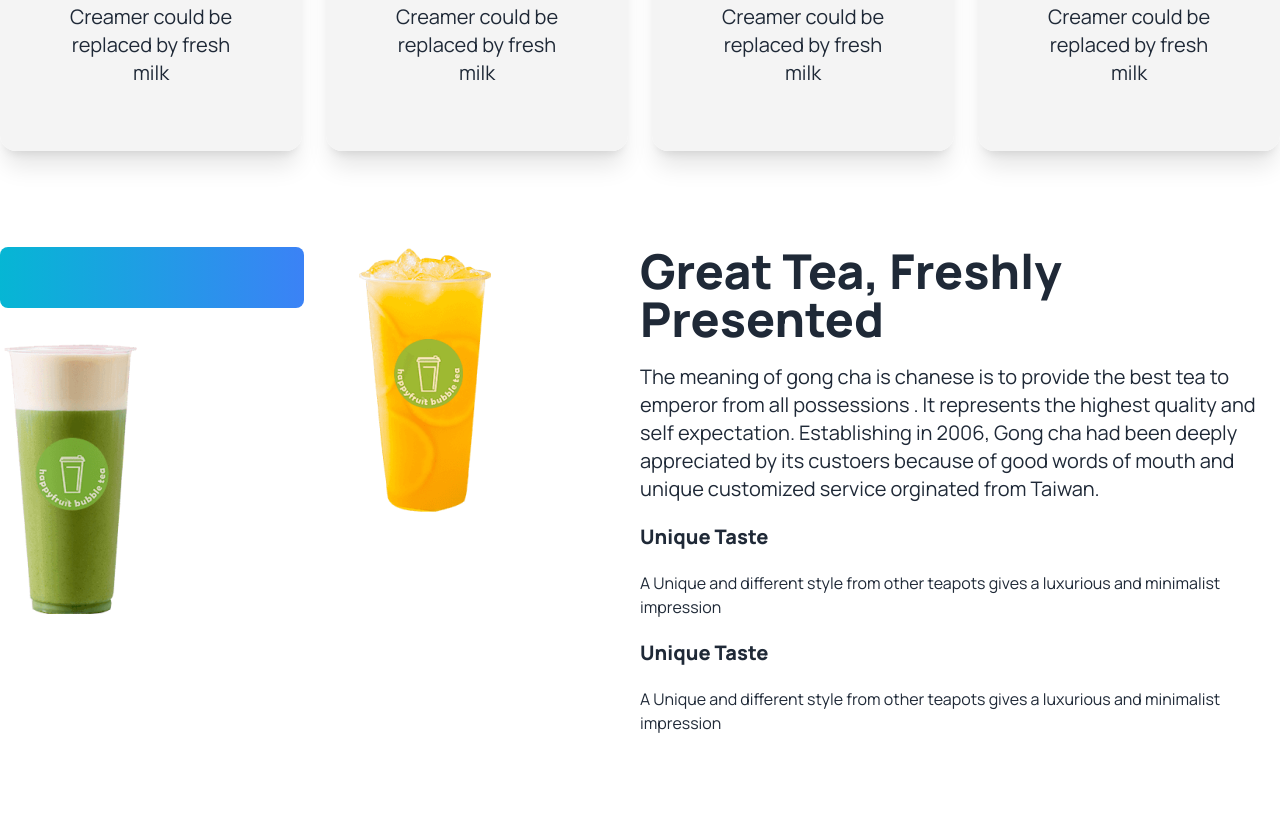
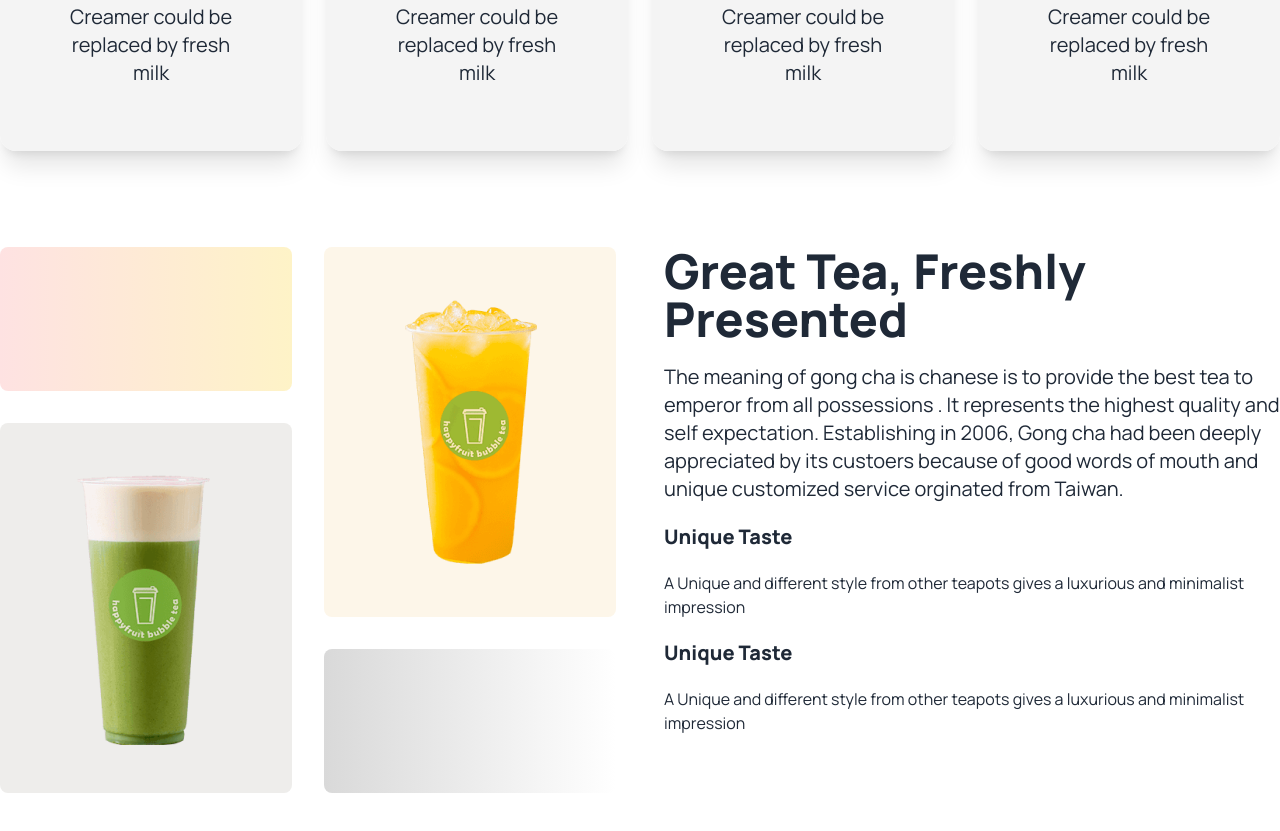
Before and after one commit to sndgfn/tea-house-with-daisyui, a plain HTML site: page index.html in a window 1280 px wide. Shown: the part 838-1669 px from the top of the page. Drawn offline with nearby package versions, Linux system fonts and the light colour scheme.

Commit message:
created great layout

```diff
--- a/index.html
+++ b/index.html
@@ -107,15 +107,23 @@
 
         </section>
         <!-- great tea section -->
-        <section class="my-24 flex lg:flex-row flex-col">
+        <section class="my-24 flex lg:flex-row flex-col gap-12">
             <div class="grid md:grid-cols-2 grid-cols-1 gap-8 flex-1 ">
-                <div class=" rounded-lg bg-gradient-to-r from-cyan-500 to-blue-500"></div>
+                <div class=" bg-gradient-to-r from-red-100 to-amber-100 h-36 rounded-lg "></div>
 
-                <div class="row-span-2"><img src="images/fresh-1.png" alt=""></div>
+                <div class="row-span-2 bg-[#E6A62319] rounded-lg px-8 py-12
+                flex items-center justify-center ">
+                    <img src="images/fresh-1.png" alt="">
+                </div>
 
-                <div class="row-span-2"><img src="images/fresh-2.png" alt=""></div>
+                <div class="row-span-2 bg-[#57463919] rounded-lg px-8 py-12
+                flex items-center justify-center ">
+                    <img src="images/fresh-2.png" alt="">
+                </div>
+                <div class="  bg-gradient-to-r from-[#D9D9D9] to-[#FFFFFF] h-36 rounded-lg "></div>
 
-                <div></div>
+
+
             </div>
 
             <div class="space-y-5 flex-1">
```
